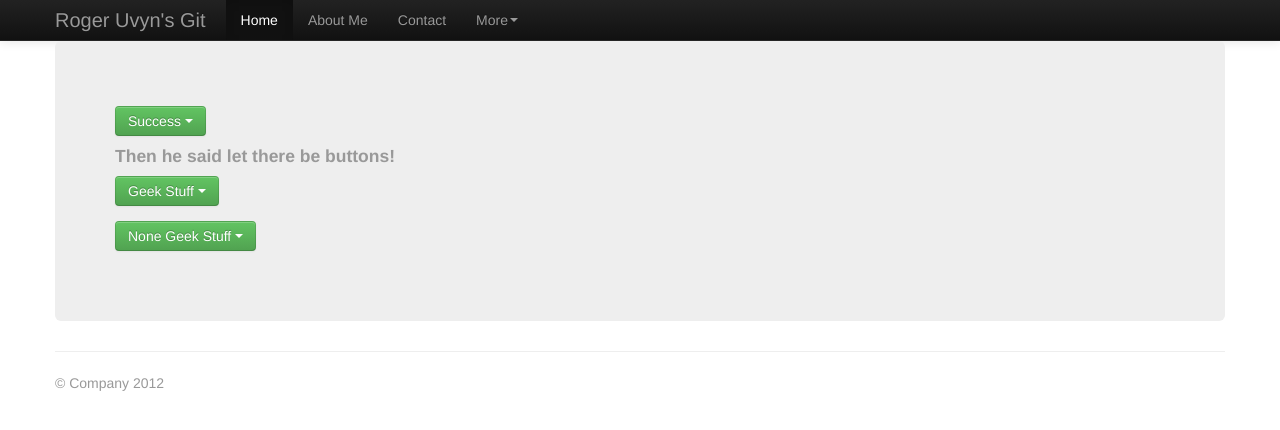
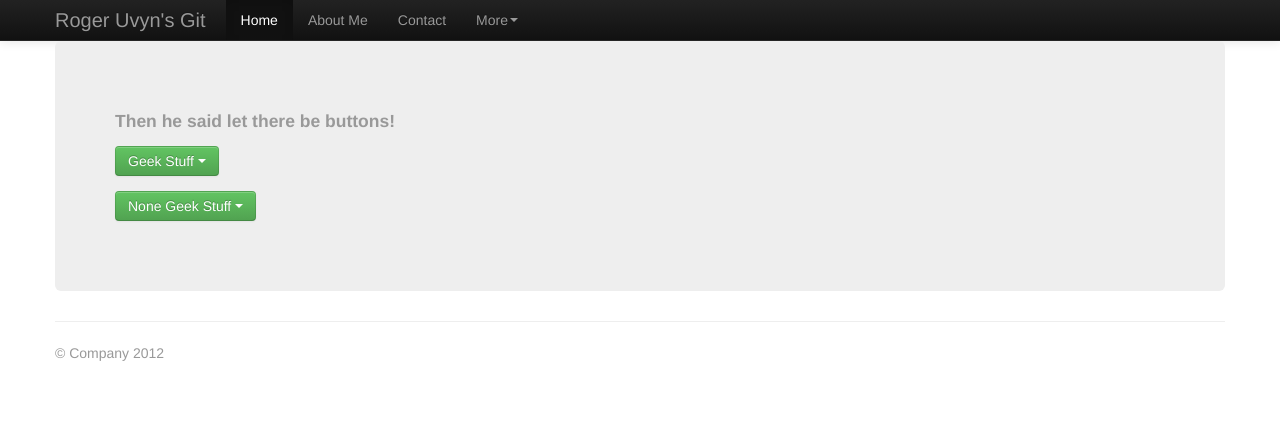
Before and after one commit to RogerUvyn/rogeruvyn.github.com, a Jekyll site: the page built from personal/interests.markdown, in a window 1280 px wide. Shown: the top 430 px of the page. Built offline with Jekyll 4.4.1, drawn with Linux system fonts in a browser that asks for light colours; Markdown is read by kramdown in place of the engine named in the settings.

Commit message:
Rel 1.77
Rel 1.77

```diff
--- a/personal/interests.markdown
+++ b/personal/interests.markdown
@@ -6,26 +6,6 @@ layout: default
 
 
 <div class="hero-unit">
-
-
-
-
-
-
-
-<div class="btn-group">
-                <button class="btn btn-success dropdown-toggle" data-toggle="dropdown">Success <span class="caret"></span></button>
-                <ul class="dropdown-menu">
-                  <li><a href="#">Action</a></li>
-                  <li><a href="#">Another action</a></li>
-                  <li><a href="#">Something else here</a></li>
-                  <li class="divider"></li>
-                  <li><a href="#">Separated link</a></li>
-                </ul>
-
-
-
-
 
 <p>
 <h4>Then he said let there be buttons!</h4>
```
